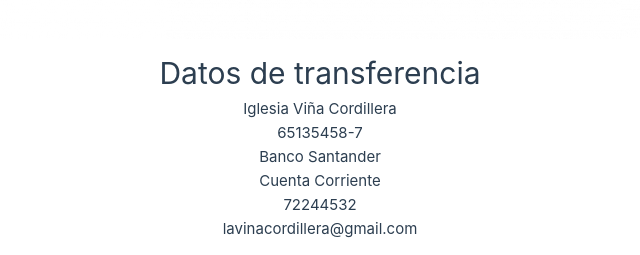
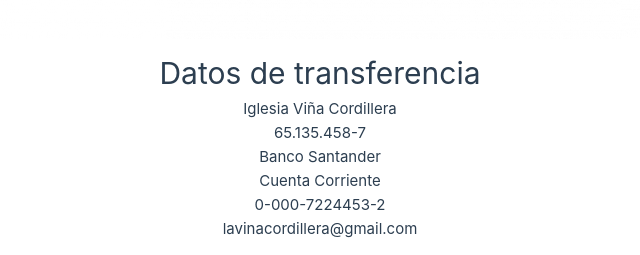
Before and after one commit to baaldana/ivc-app, a Vue app: page / in a window 1280 px wide. Shown: the part 384-639 px from the top of the page, without its empty margins (320-960 px from the left). Built offline with nearby package versions, Linux system fonts and the light colour scheme.

Commit message:
New account format in display

```diff
--- a/src/App.vue
+++ b/src/App.vue
@@ -7,10 +7,10 @@
       <h1>Datos de transferencia</h1>
       <ul>
           <li>Iglesia Viña Cordillera</li>
-          <li>65135458-7</li>
+          <li>65.135.458-7</li>
           <li>Banco Santander</li>
           <li>Cuenta Corriente</li>
-          <li>72244532</li>
+          <li>0-000-7224453-2</li>
           <li>lavinacordillera@gmail.com</li>
       </ul>
       <button @click="copy">Copiar datos de transferencia</button>
```
